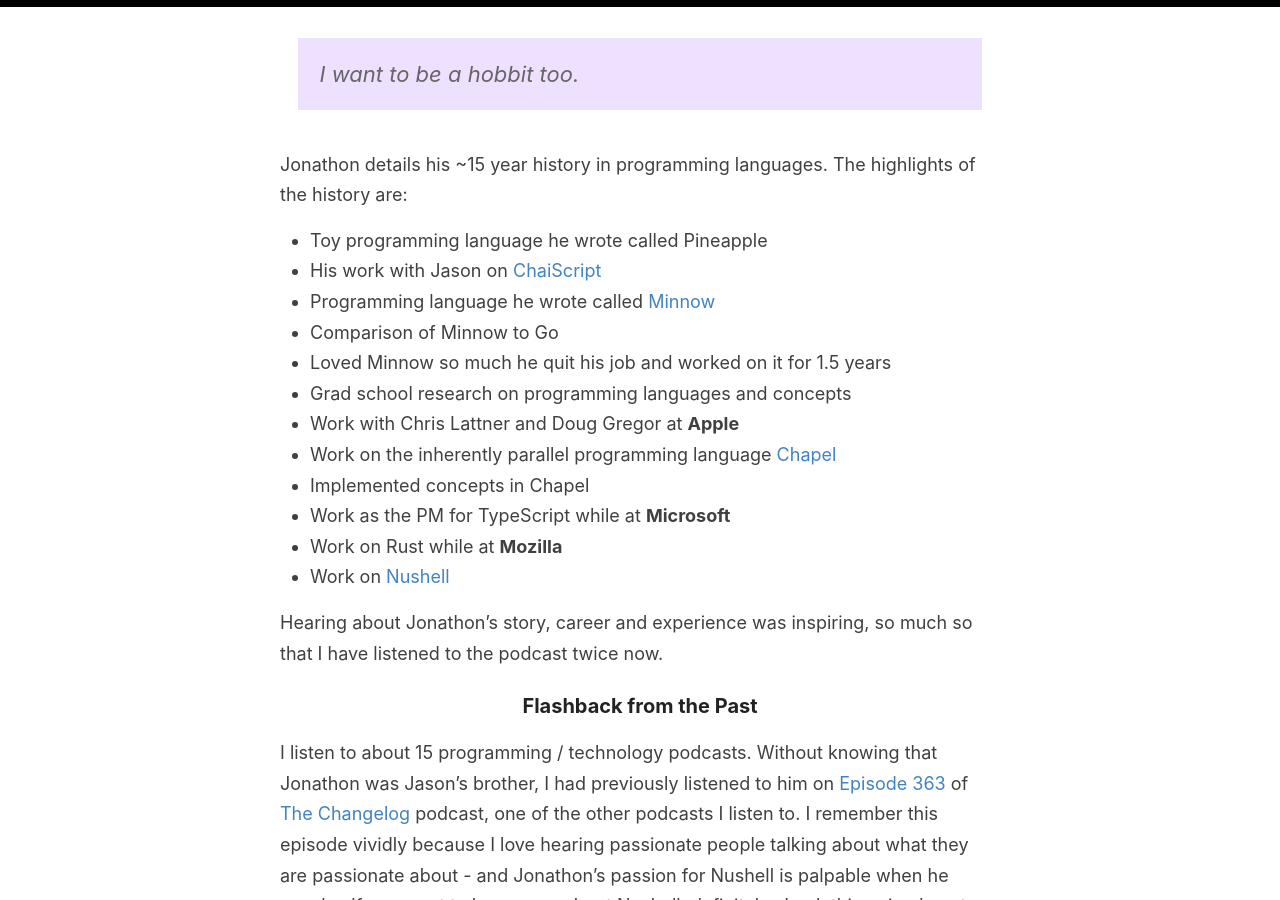
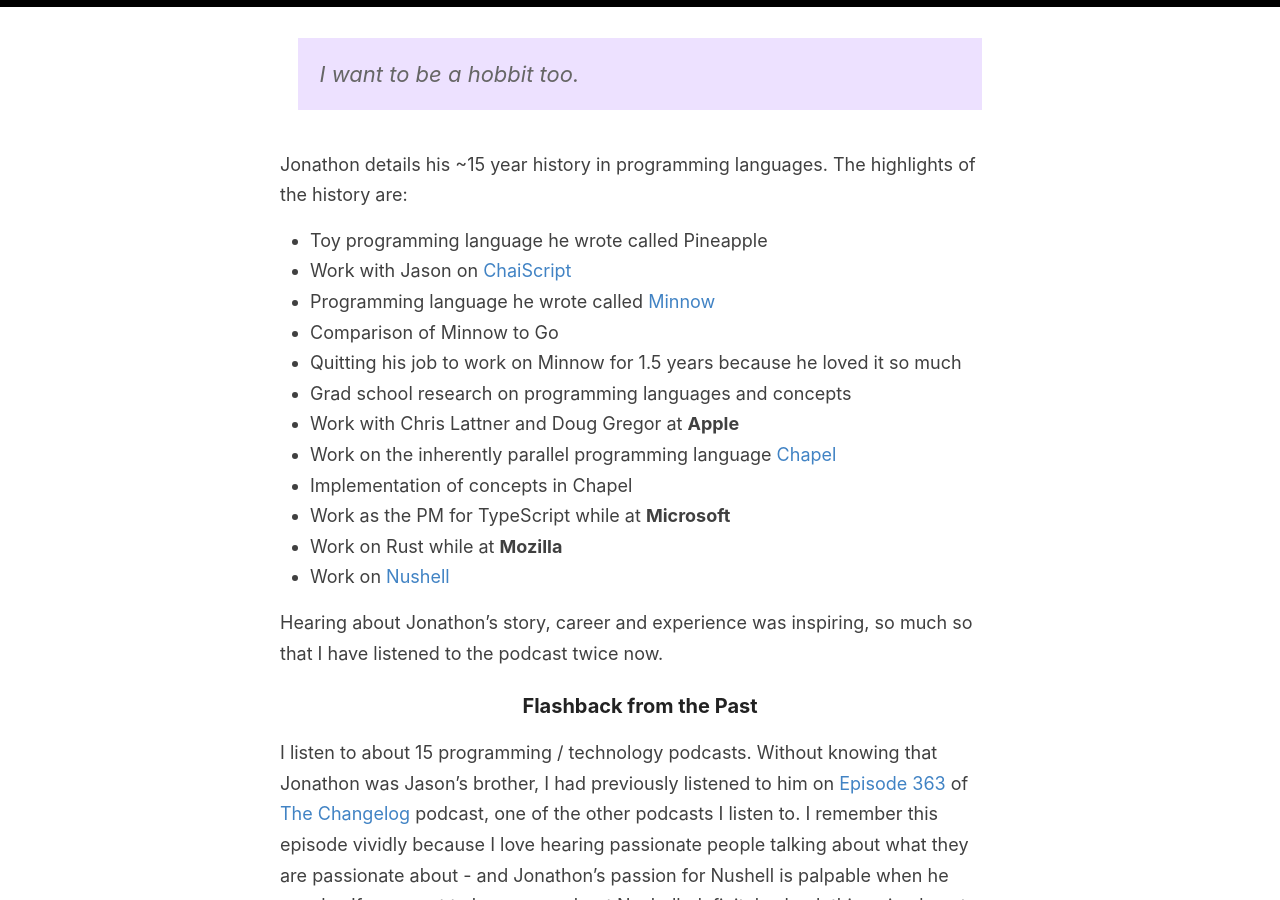
Before and after one commit to codereport/codereport.github.io, a Jekyll site: the page built from _posts/2020-04-10-CppCastEpisode242IsAwesome.md, in a window 1280 px wide and 900 px high, scrolled down 1529 px. Built offline with Jekyll 4.4.1, drawn with Linux system fonts in a browser that asks for light colours.

Commit message:
Update 2020-04-10-CppCastEpisode242IsAwesome.md

```diff
--- a/_posts/2020-04-10-CppCastEpisode242IsAwesome.md
+++ b/_posts/2020-04-10-CppCastEpisode242IsAwesome.md
@@ -30,14 +30,14 @@
 Jonathon details his ~15 year history in programming languages. The highlights of the history are:
 
 * Toy programming language he wrote called Pineapple
-* His work with Jason on [ChaiScript](http://chaiscript.com/)
+* Work with Jason on [ChaiScript](http://chaiscript.com/)
 * Programming language he wrote called [Minnow](https://github.com/jonathandturner/minnow-language)
 * Comparison of Minnow to Go
-* Loved Minnow so much he quit his job and worked on it for 1.5 years
+* Quitting his job to work on Minnow for 1.5 years because he loved it so much
 * Grad school research on programming languages and concepts
 * Work with Chris Lattner and Doug Gregor at **Apple**
 * Work on the inherently parallel programming language [Chapel](https://chapel-lang.org/)
-* Implemented concepts in Chapel
+* Implementation of concepts in Chapel
 * Work as the PM for TypeScript while at **Microsoft**
 * Work on Rust while at **Mozilla**
 * Work on [Nushell](https://www.nushell.sh/)
```
